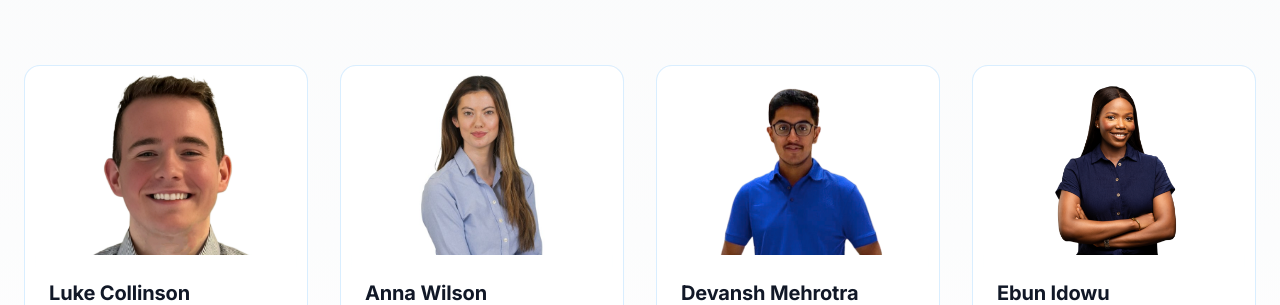
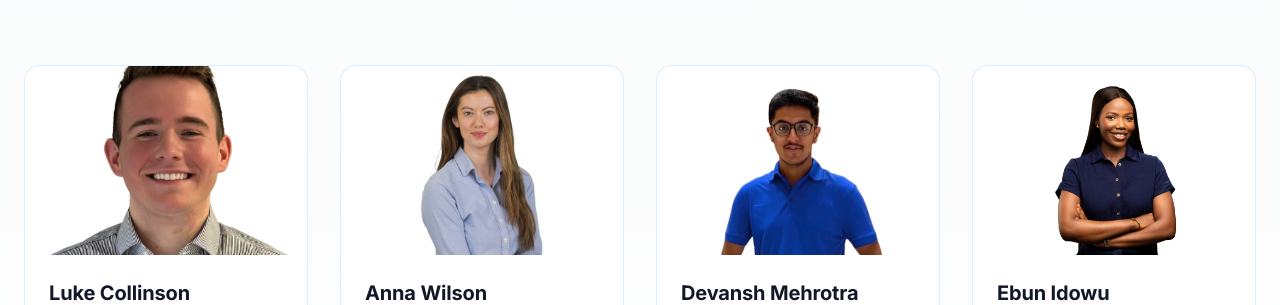
Before and after one commit to DevanshM1211/Cybersecurity-Stack-Website, a Next.js app: page /team in a window 1280 px wide. Shown: the part 289-594 px from the top of the page. Built offline with nearby package versions, Linux system fonts and the light colour scheme; no server answers.

Commit message:
tweak(team): adjust Luke portrait focus (object-[center_35%]) to ensure collar and button visible while retaining hair

```diff
--- a/components/Team.tsx
+++ b/components/Team.tsx
@@ -117,7 +117,11 @@ const Team = () => {
                   src={member.image}
                   alt={`${member.name} - ${member.role}`}
                   fill
-                  className="object-cover object-top"
+                  className={`object-cover ${
+                    member.name === "Luke Collinson"
+                      ? "object-[center_35%]"
+                      : "object-top"
+                  }`}
                   sizes="(max-width: 768px) 100vw, (max-width: 1024px) 50vw, 25vw"
                 />
               </div>
```
